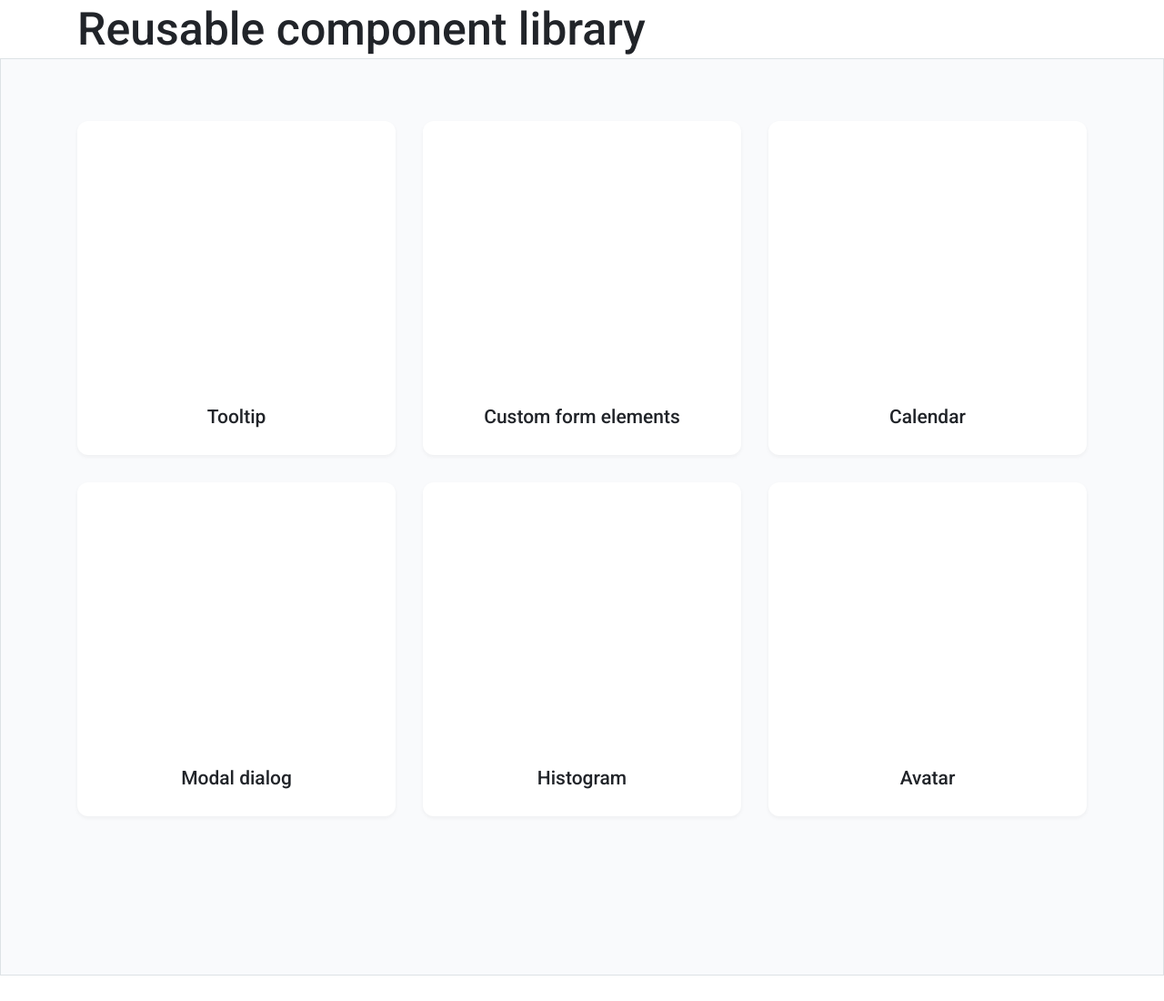
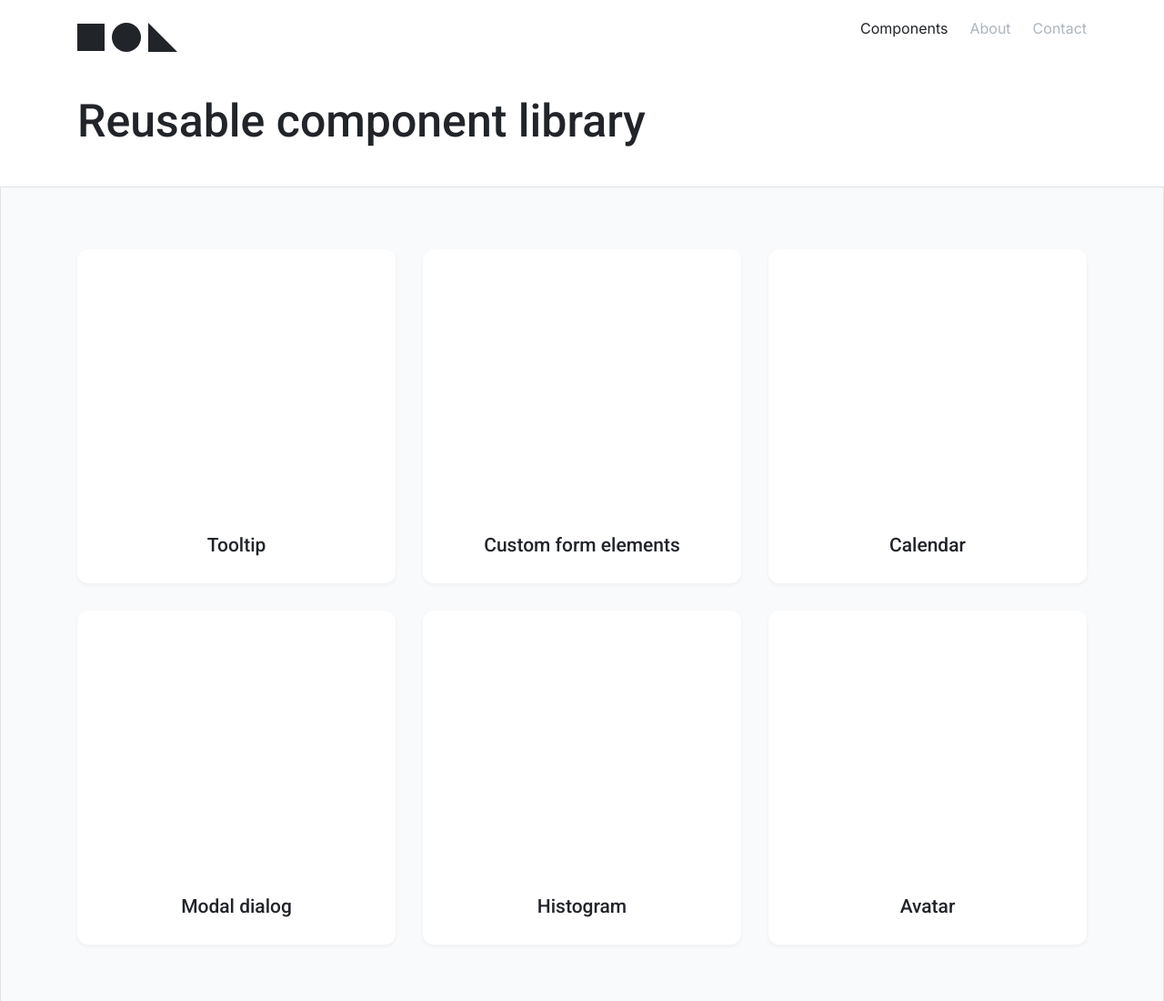
Before and after one commit to vpetrenko90/htmlcss-20210916_vika-petrenko, a website: page index.html in a window 1280 px wide. Shown: the top 1100 px of the page at 91% size. Drawn offline with nearby package versions, Linux system fonts and the light colour scheme.

Commit message:
feat(lecture-4): added logo

```diff
--- a/components/header/index.css
+++ b/components/header/index.css
@@ -2,5 +2,32 @@
     font-size: var(--h1-size);
     font-weight: 500;
     line-height: 1.28;
-    margin: 0;
+    margin: 40px 0;
 }
+.header__top {
+    display: flex;
+    justify-content: space-between;
+    align-items: center;
+}
+.header__logo {
+    margin-top: 25px;
+}
+
+.main-menu {
+    display: flex;
+    justify-content: space-between;
+}
+.main-menu__item {
+    font-family: Inter, sans-serif;
+    font-size: 16px;
+    font-weight: 400;
+    line-height: 24px;
+    letter-spacing: 0;
+    color: var(--grey-3);
+}
+.main-menu__item:not(:first-child) {
+    margin-left: 24px;
+}
+.main-menu__item-active {
+    color: var(--black);
+}
--- a/index.html
+++ b/index.html
@@ -14,6 +14,16 @@
         <div class="page">
             <header class="header">
                 <div class="page__box">
+                    <div class="header__top">
+                        <div class="header__logo">
+                            <img src="./components/header/logo.svg" alt="Demo logo">
+                        </div>
+                        <div class="main-menu">
+                            <div class="main-menu__item main-menu__item-active">Components</div>
+                            <div class="main-menu__item">About</div>
+                            <div class="main-menu__item">Contact</div>
+                        </div>
+                    </div>
                     <h1 class="header__title">Reusable component library</h1>
                 </div>
             </header>
```
Also changed, not shown: components/header/logo.svg (added).
